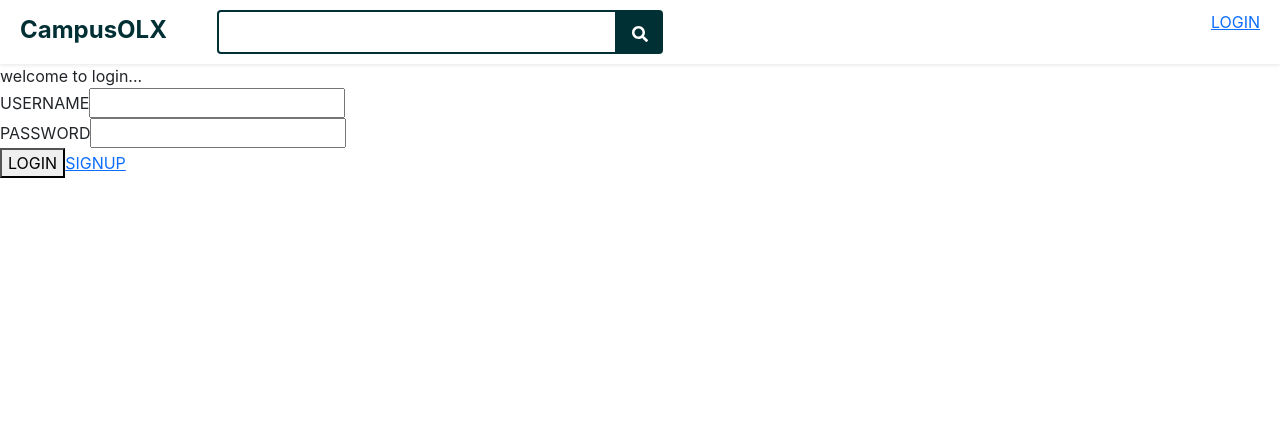
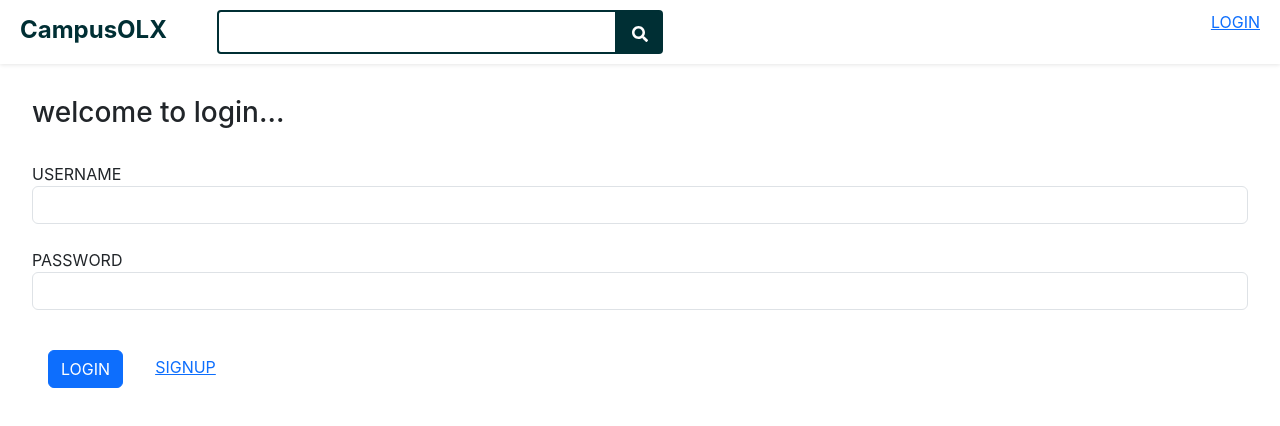
Before and after one commit to AakankshaSarode/React, a React (Create React App) app: page /login in a window 1280 px wide. Shown: the top 426 px of the page. Built offline with nearby package versions, Linux system fonts and the light colour scheme.

Commit message:
css apply

```diff
--- a/src/components/Login.jsx
+++ b/src/components/Login.jsx
@@ -17,7 +17,7 @@ const Login = () => {
       .then((res) => {
         console.log(res.data);
         if (res.data.message) {
-          alert(res.data.message);
+         // alert(res.data.message);
 
           if (res.data.token) {
             localStorage.setItem("token", res.data.token);
@@ -34,10 +34,11 @@ const Login = () => {
   return (
     <div>
       <Header />
-      welcome to login...
+       <div className="p-3 m-3">
+      <h3>welcome to login...</h3>
       <br />
       USERNAME
-      <input
+      <input className="form-control"
         type="text"
         value={username}
         onChange={(e) => {
@@ -46,7 +47,7 @@ const Login = () => {
       />
       <br />
       PASSWORD
-      <input
+      <input className=" form-control"
         type="text"
         value={password}
         onChange={(e) => {
@@ -55,12 +56,12 @@ const Login = () => {
       />
       <br />
       <button
-        className="font-2xl font-bold gap-4 text-black uppercase underline cursor cursor-pointer"
-        onClick={handleApi}
+  className="btn btn-primary m-3"        onClick={handleApi}
       >
         LOGIN
       </button>
-      <Link to="/signup">SIGNUP</Link>
+      <Link  className="m-3" to="/signup">SIGNUP</Link>
+    </div>
     </div>
   );
 };
```
